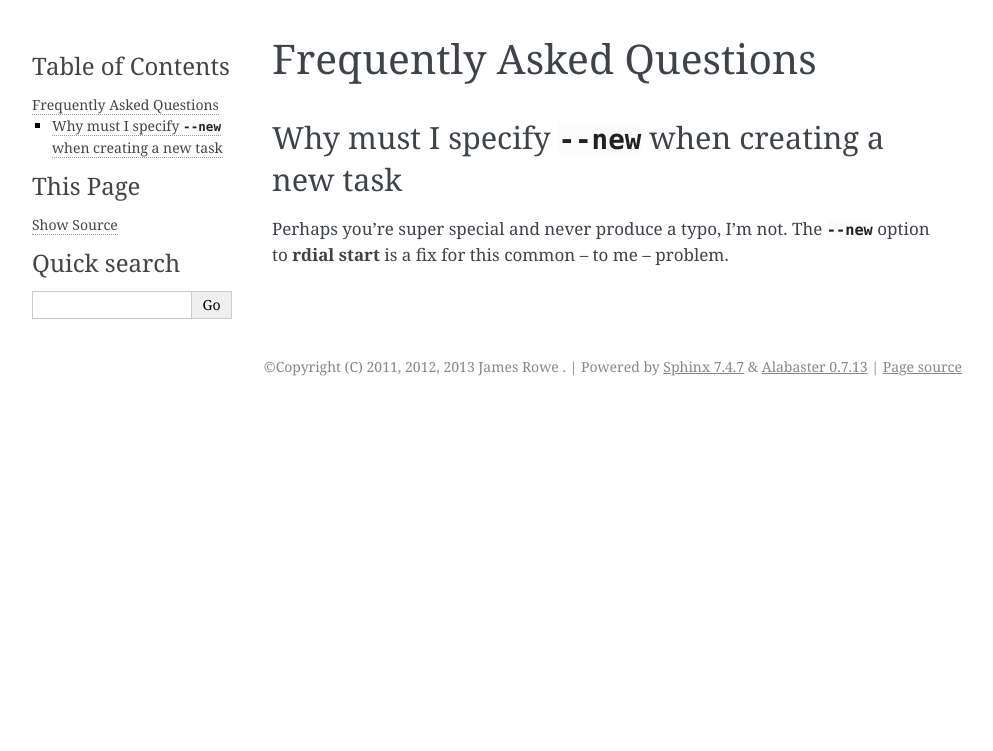
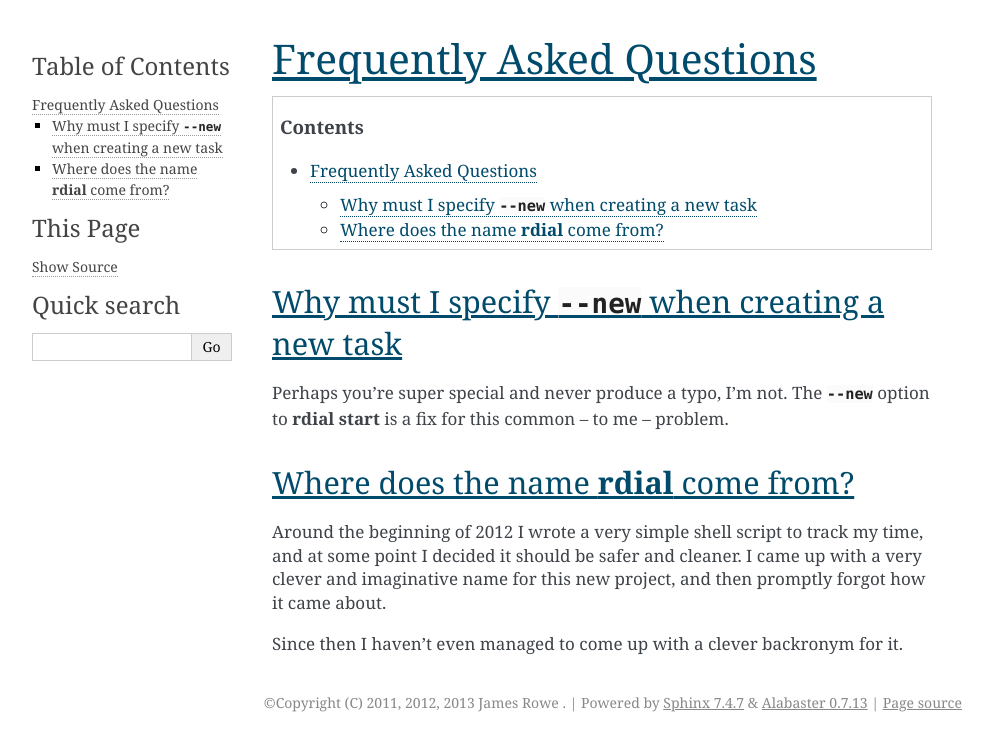
Before and after one commit to JNRowe/rdial, a Sphinx documentation site: the page built from doc/faq.rst, in a window 1280 px wide. Shown: the top 751 px of the page, without its empty margins (148-1141 px from the left). Built offline with Sphinx 7.4.7, drawn with Linux system fonts in a browser that asks for light colours.

Commit message:
Added non-explanation of name to FAQ.
Just scanned through mail logs, and this is genuinely a FAQ :/

```diff
--- a/doc/faq.rst
+++ b/doc/faq.rst
@@ -3,6 +3,8 @@ Frequently Asked Questions
 
 ..
     Ask them, and perhaps they'll become frequent enough to be added here ;)
+
+.. contents::
 
 Why must I specify :option:`--new` when creating a new task
 '''''''''''''''''''''''''''''''''''''''''''''''''''''''''''
@@ -10,3 +12,15 @@ Why must I specify :option:`--new` when creating a new task
 Perhaps you're super special and never produce a typo, I'm not.  The
 :option:`--new` option to :command:`rdial start` is a fix for this common -- to
 me -- problem.
+
+Where does the name :program:`rdial` come from?
+'''''''''''''''''''''''''''''''''''''''''''''''
+
+Around the beginning of 2012 I wrote a very simple shell script to track my
+time, and at some point I decided it should be safer and cleaner.  I came up
+with a very clever and imaginative name for this new project, and then promptly
+forgot how it came about.
+
+Since then I haven't even managed to come up with a clever backronym for it.
+
+.. Perhaps, Reducing Dedication In Actual Labour?
```
